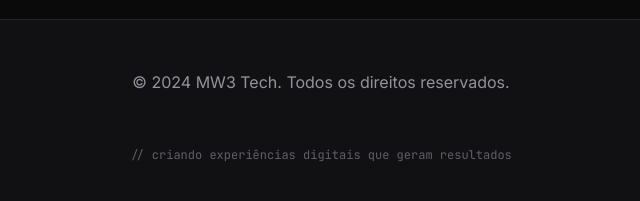
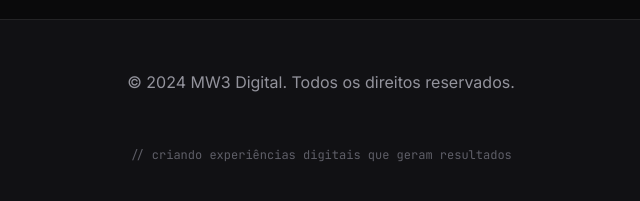
Before and after one commit to CarineLimma/mw3digital, a plain HTML site: page index.html in a window 1280 px wide. Shown: the part 10595-10796 px from the top of the page, 319-959 px from the left. Drawn offline with Linux system fonts and the light colour scheme.

Commit message:
update index.html

```diff
--- a/index.html
+++ b/index.html
@@ -610,7 +610,7 @@
 </section>
 
    <footer>
-    <p>&copy; 2024 MW3 Tech. Todos os direitos reservados.</p>
+    <p>&copy; 2024 MW3 Digital. Todos os direitos reservados.</p>
     <p class="footer-sub">// criando experiências digitais que geram resultados</p>
 </footer>
     <script src="script.js"></script>
```
